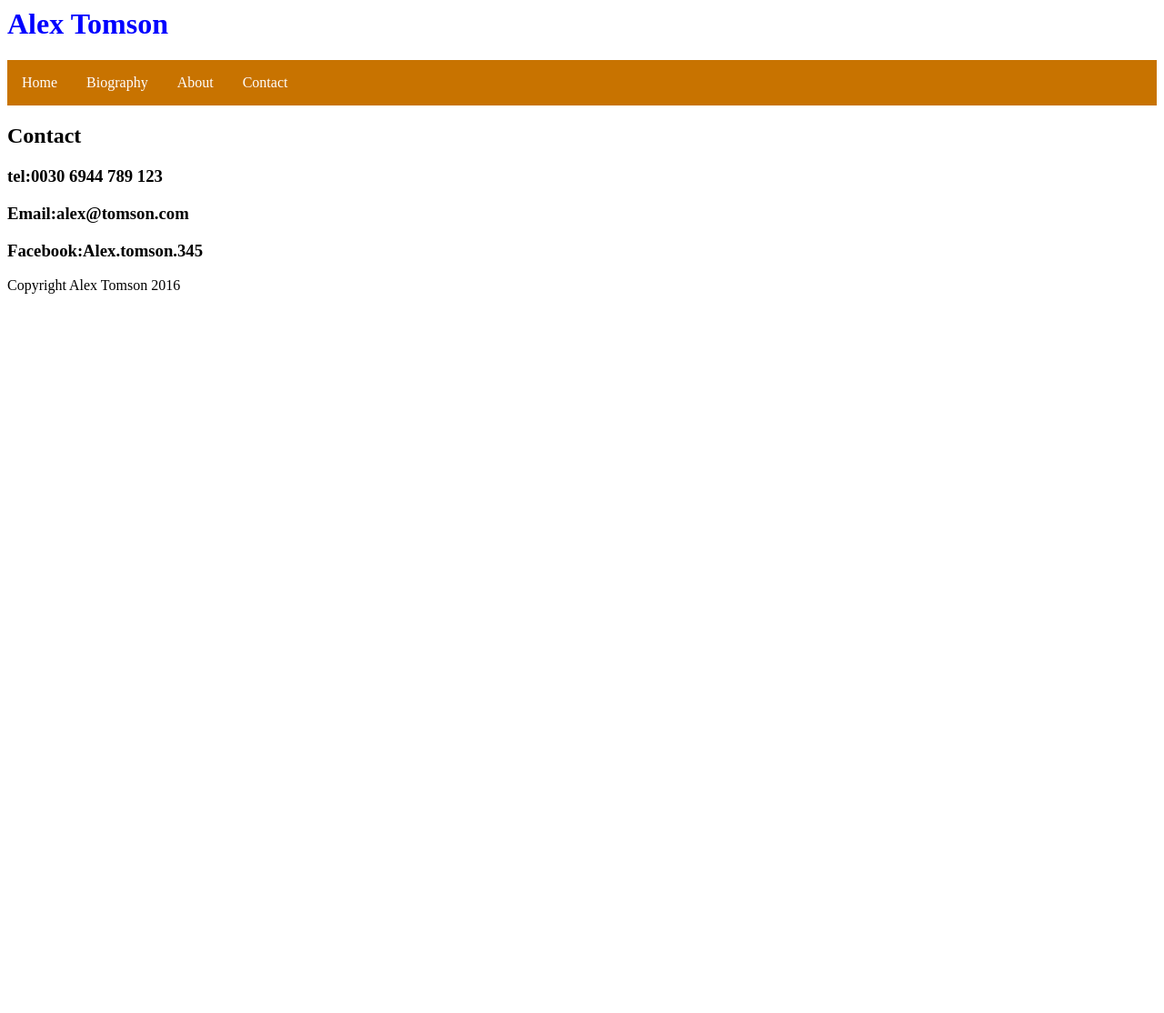
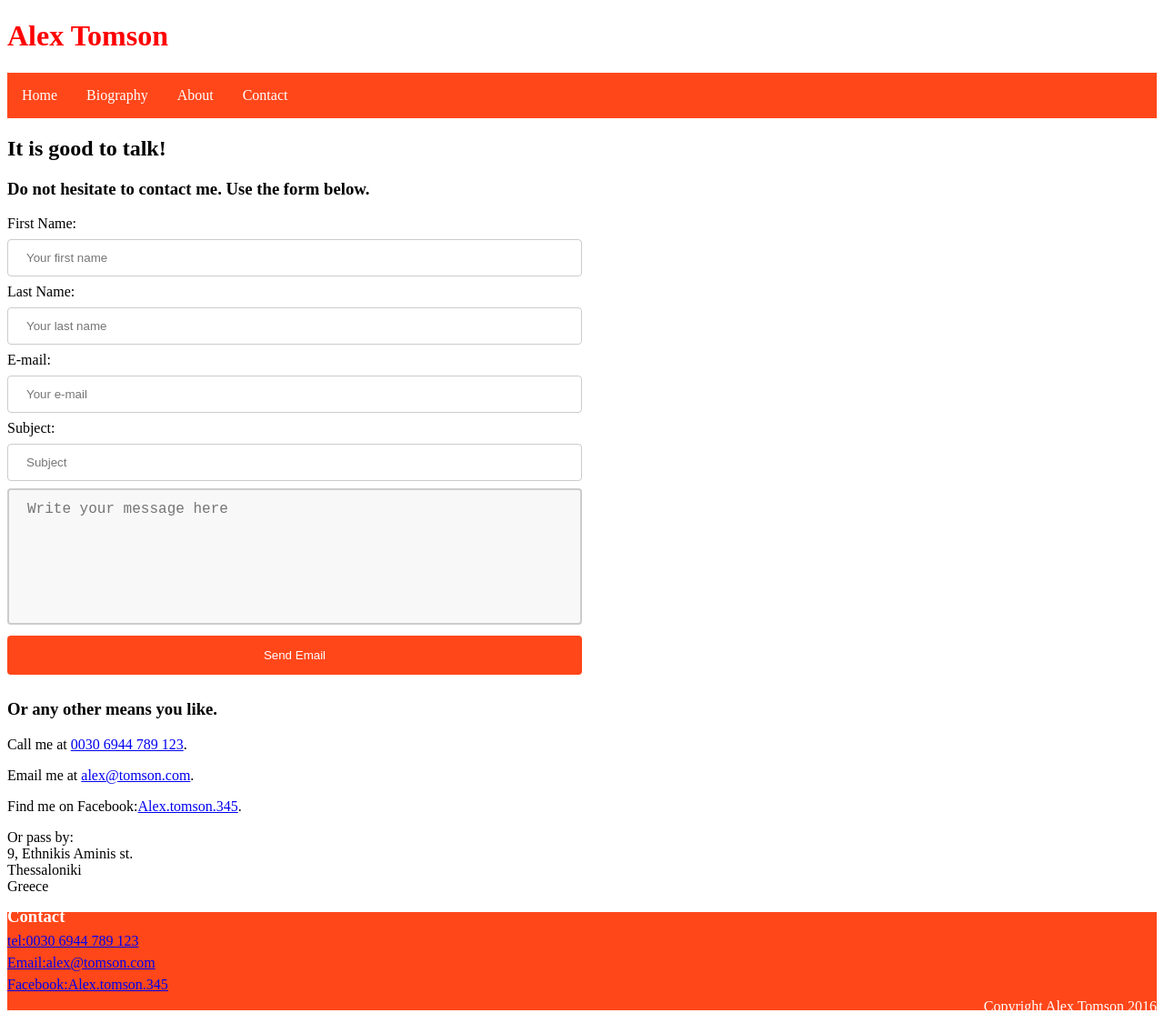
Before and after one commit to ktsompanidis/ktsompanidis.github.io, a plain HTML site: page csy1018/assign1/contact.html in a window 1280 px wide. Shown: the whole page at 91% size. Before the commit the page ends 800 px from the top, so only its background shows below. Drawn offline with Linux system fonts and the light colour scheme.

Commit message:
made the contact page

```diff
--- a/csy1018/assign1/contact.html
+++ b/csy1018/assign1/contact.html
@@ -1,6 +1,8 @@
 <!--Tsompanidis Konstantinos, stud_num 17419239-->
+<!DOCTYPE html>
 <html>
 <head>
+  <meta charset="utf-8">
 <title>Contact Alex</title>
 <link rel="stylesheet" type="text/css" href="css/mycssfile.css">
 </head>
@@ -16,12 +18,40 @@
     </ul>
     </div>
   </header>
-  <footer>
-    <h2>Contact</h2>
-      <h3>tel:0030 6944 789 123</h3>
-      <h3>Email:alex@tomson.com</h3>
-      <h3>Facebook:Alex.tomson.345</h3>
-    <p>Copyright Alex Tomson 2016</p>
+  <h2>It is good to talk!</h2>
+  <h3>Do not hesitate to contact me. Use the form below.</h3>
+    <form>
+      <label for="fname">First Name:</label>
+        <br>
+      <input type="text" id="fname" name="fname" placeholder="Your first name">
+        <br>
+      <label for="lname">Last Name:</label>
+        <br>
+      <input type="text" id="lname" name="lname" placeholder="Your last name">
+        <br>
+      <label for="email">E-mail:</label>
+        <br>
+      <input type="email" id="email" name="email" placeholder="Your e-mail">
+        <br>
+      <label for="subject">Subject:</label>
+      <br>
+      <input type="text" id="subject" name="subject" placeholder="Subject">
+        <br>
+      <textarea id="message" name="message" rows="8" cols="80" placeholder="Write your message here"></textarea>
+      <br>
+       <input type="submit" value="Send Email">
+    </form>
+    <h3>Or any other means you like.</h3>
+    <p>Call me at <a href="tel:00306944789123" title="Cell Phone">0030 6944 789 123</a>.</p>
+    <p>Email me at <a href="mailto:alex@tomson.com" title="Send an Email">alex@tomson.com</a>.</p>
+    <p>Find me on Facebook:<a href="https://www.Facebook.com/Alex.tomson.345" title="Facebook">Alex.tomson.345</a>.</p>
+    <p>Or pass by:<br>9, Ethnikis Aminis st.<br>Thessaloniki<br>Greece</p>
+  <footer class="small">
+    <h3>Contact</h3>
+      <p><a href="tel:00306944789123" title="Cell Phone">tel:0030 6944 789 123</a></p>
+      <p><a href="mailto:alex@tomson.com" title="Send an Email">Email:alex@tomson.com</a></p>
+      <p><a href="https://www.Facebook.com/Alex.tomson.345" title="Facebook">Facebook:Alex.tomson.345</a></p>
+    <p class="copyright">Copyright Alex Tomson 2016</p>
   </footer>
 </body>
 </html>
--- a/csy1018/assign1/css/mycssfile.css
+++ b/csy1018/assign1/css/mycssfile.css
@@ -1,27 +1,65 @@
 /*Tsompanidis Konstantinos, stud_num 17419239*/
-<html>
-<style>
-body {
-    background-color: red;
-    font-family: 'Cormorant Garamond', serif;
+body {font-family: 'Cormorant Garamond', serif;}
+h1 {color: #FF0000;}
+header {
+  border-left: #ff0000;
 }
-
-h1 {
-  color: blue;
+footer {
+  background-color: rgb(255,71,26);
+  color: white;
 }
-body {
-    font-family: 'Cormorant Garamond', serif;
+ .copyright {text-align: right;}
+ input[type=text] {
+     width: 50%;
+     padding: 12px 20px;
+     margin: 8px 0;
+     border: 1px solid #ccc;
+     border-radius: 4px;
+     box-sizing: border-box;
+ }
+ input[type=email] {
+     width: 50%;
+     padding: 12px 20px;
+     margin: 8px 0;
+     border: 1px solid #ccc;
+     border-radius: 4px;
+     box-sizing: border-box;
+ }
+ textarea {
+     width: 50%;
+     height: 150px;
+     padding: 12px 20px;
+     box-sizing: border-box;
+     border: 2px solid #ccc;
+     border-radius: 4px;
+     background-color: #f8f8f8;
+     font-size: 16px;
+     resize: none;
+ }
+ input[type=submit] {
+    width: 50%;
+    background-color: rgb(255,71,26);
+    color: white;
+    padding: 14px 20px;
+    margin: 8px 0;
+    border: none;
+    border-radius: 4px;
+    cursor: pointer;
 }
+input[type=submit]:hover {
+    background-color: #ff0000;
+}
+.small {line-height: 0.5;}
 ul {
     list-style-type: none;
     margin: 0;
     padding: 0;
     overflow: hidden;
-    background-color: rgb(200,115,0);
+    background-color: rgb(255,71,26);
+
 }
-li {
-    float: left;
-}
+
+li {float: left;}
 li a {
     display: block;
     color: white;
@@ -29,8 +67,4 @@ li a {
     padding: 16px;
     text-decoration: none;
 }
-li a:hover {
-    background-color: #FF0000;
-}
-</style>
-</html>
+li a:hover {background-color: #FF0000;}
```
Also changed, not shown: csy1018/assign1/bio.html (+8 -6 lines), csy1018/assign1/index.html (+14 -10 lines), csy1018/assign1/resume.html (+9 -7 lines), 1 other file.
